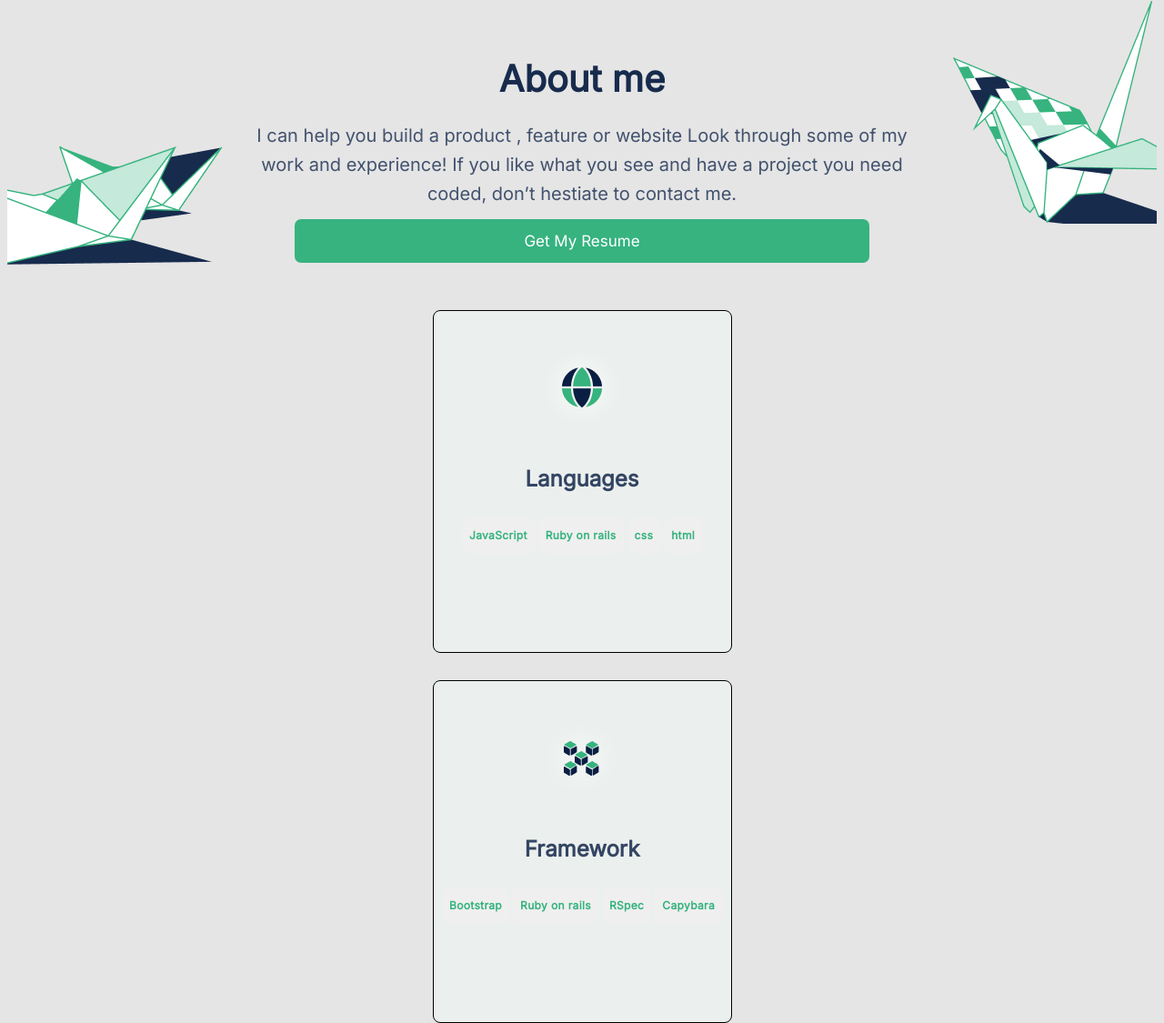
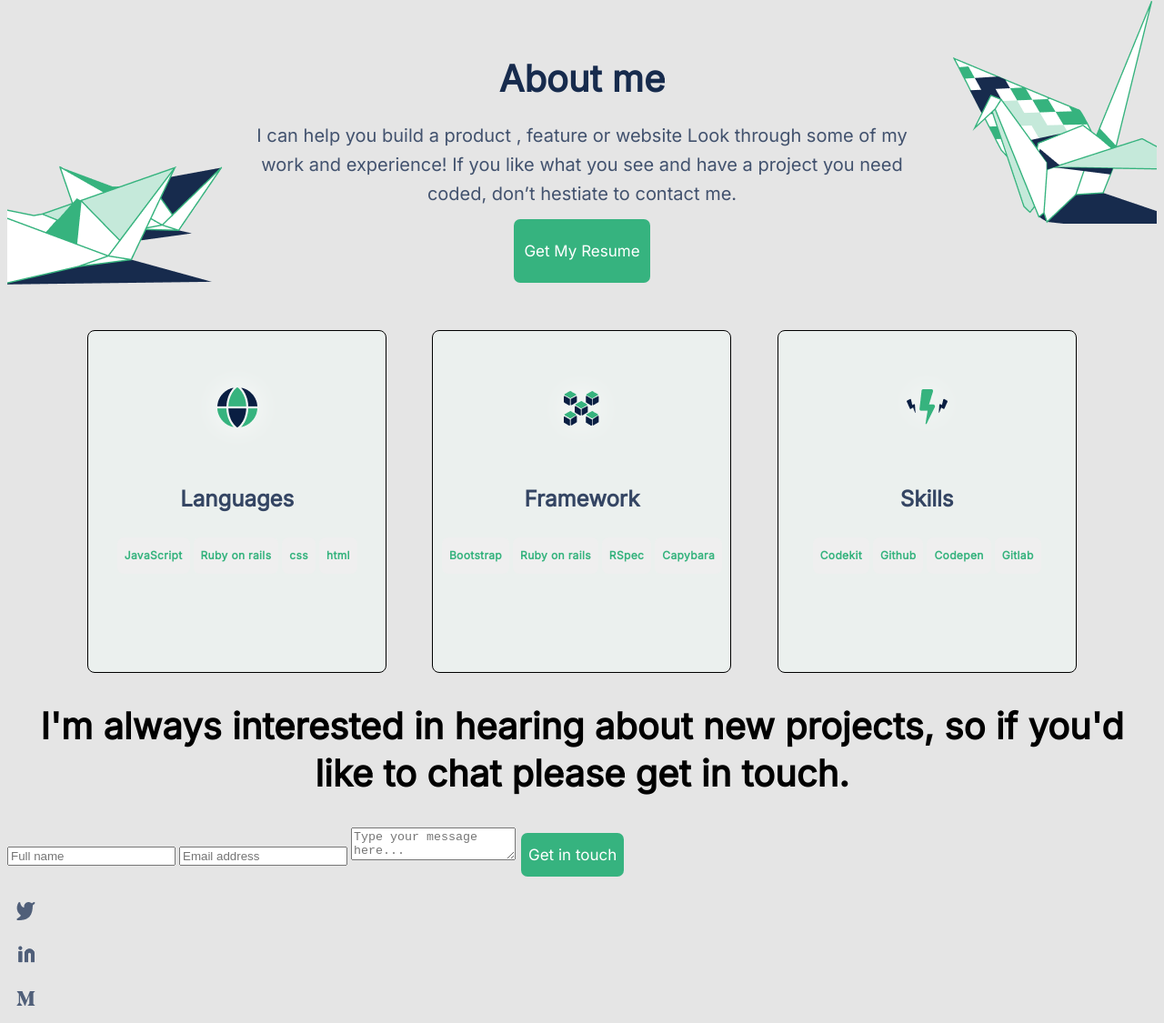
Before and after one commit to AmineHLub/Microverse-Portfolio, a website: page index.html in a window 1280 px wide. Shown: the part 2248-3373 px from the top of the page at 91% size. Drawn offline with Linux system fonts and the light colour scheme.

Commit message:
style #my-skills for pc display

```diff
--- a/more-style/desktop-cards.css
+++ b/more-style/desktop-cards.css
@@ -81,6 +81,15 @@
   .resume-btn {
     margin-left: 25%;
     margin-right: 25%;
+    height: 70px;
+    width: 150px;
+    align-self: center;
+  }
+
+  #my-skills {
+    flex-flow: row wrap;
+    justify-content: space-around;
+    margin: auto 5% auto 5%;
   }
 
   .new-logo {
```
